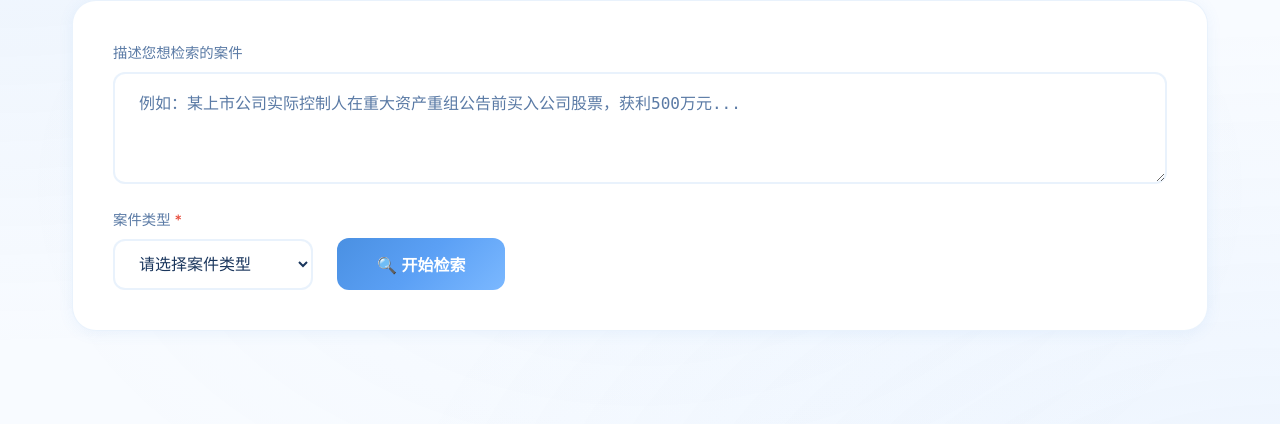
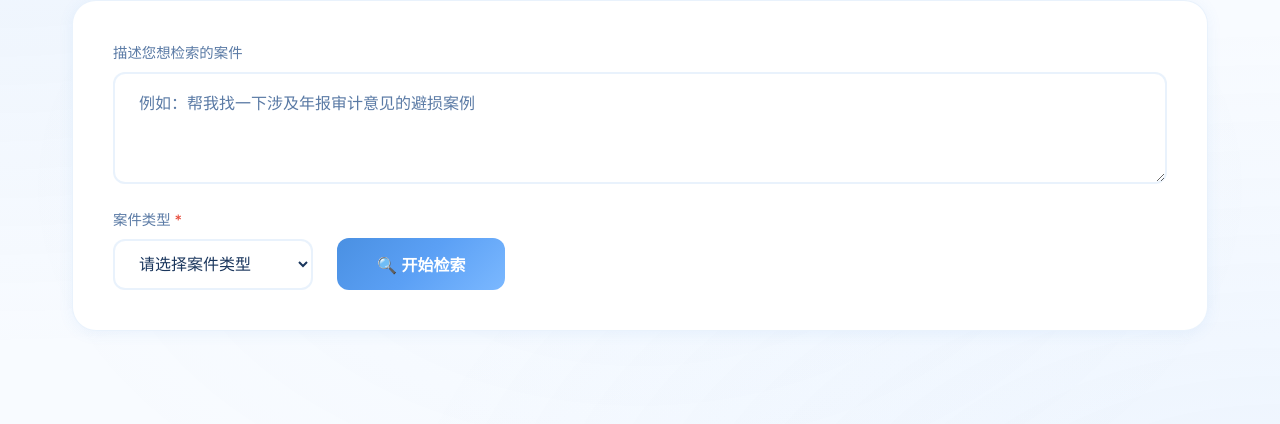
Before and after one commit to MyCodeBattle/CaseSearch, a Flask app: page / in a window 1280 px wide. Shown: the part 212-636 px from the top of the page. Run offline with Flask 3, Linux system fonts and the light colour scheme.

Commit message:
优化提示词

```diff
--- a/templates/index.html
+++ b/templates/index.html
@@ -166,8 +166,8 @@
             <form class="search-form" id="searchForm">
                 <div class="input-group">
                     <label for="query">描述您想检索的案件</label>
-                    <textarea class="query-input" id="query" name="query"
-                        placeholder="例如：某上市公司实际控制人在重大资产重组公告前买入公司股票，获利500万元..." rows="4"></textarea>
+                    <textarea class="query-input" id="query" name="query" placeholder="例如：帮我找一下涉及年报审计意见的避损案例"
+                        rows="4"></textarea>
                 </div>
 
                 <div class="options-row">
```
